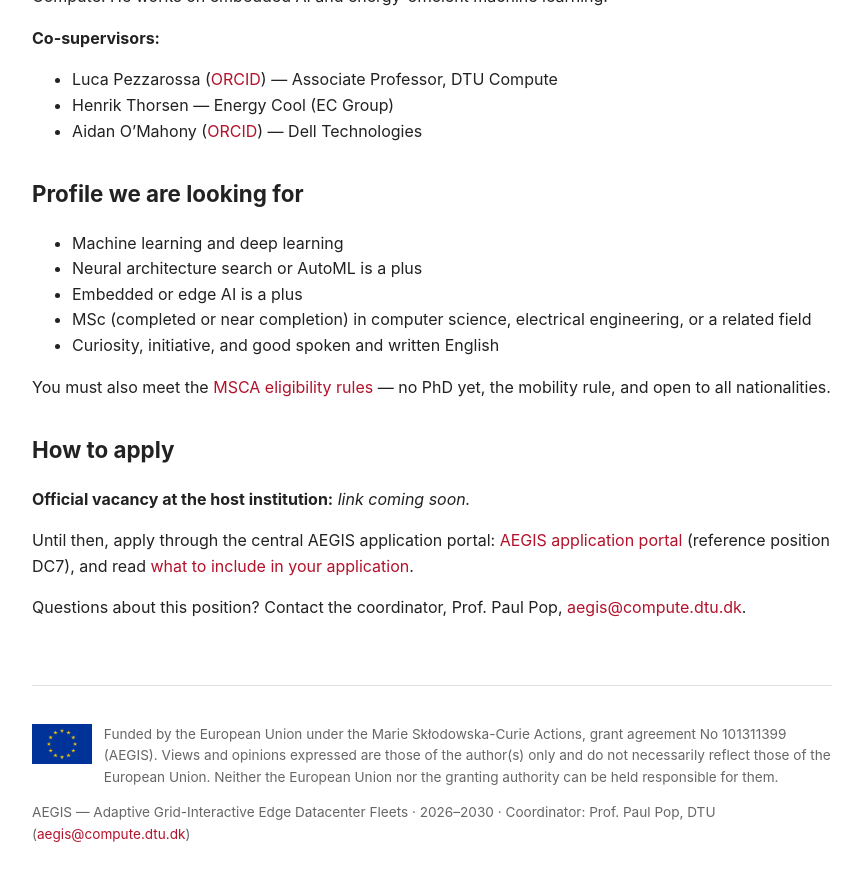
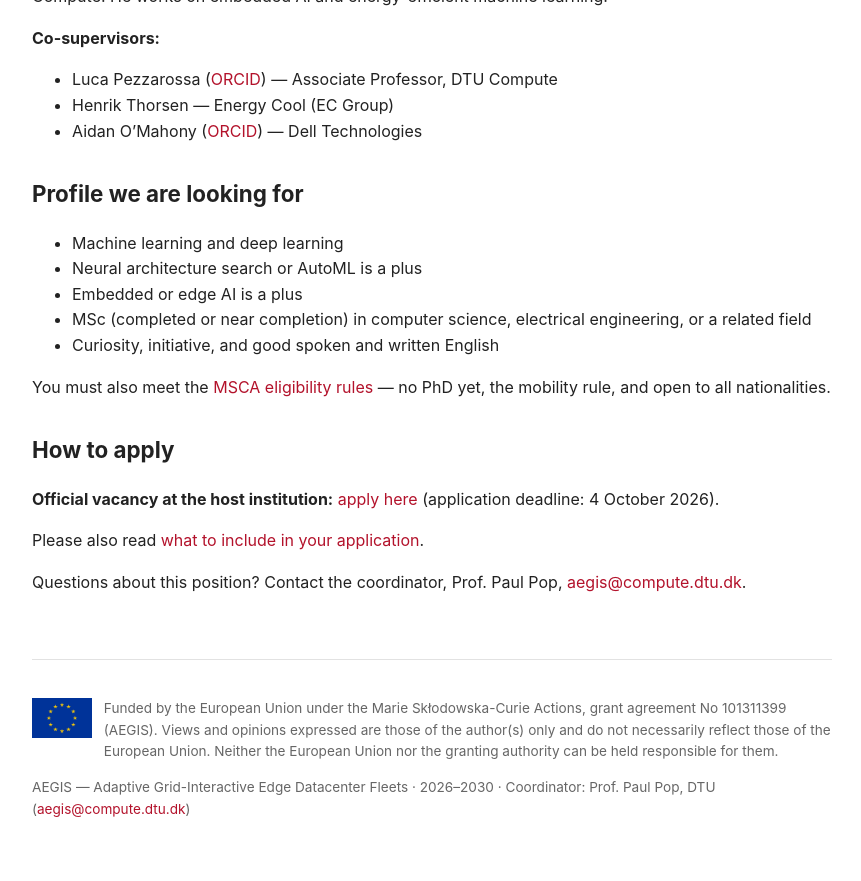
Before and after one commit to aegis-dn/aegis-dn.github.io, a Jekyll site: the page built from positions/dc07.md, in a window 1280 px wide and 900 px high, scrolled down 1380 px. Shown: the top 881 px of the window, without its empty margins (208-1069 px from the left). Built offline with Jekyll 4.4.1, drawn with Linux system fonts in a browser that asks for light colours.

Commit message:
Add official vacancy links for DC7 (DTU) and DC10 (Dell)
Co-Authored-By: Claude Fable 5 <noreply@anthropic.com>
Claude-Session: https://claude.ai/code/session_01QPvhehdW6b6exmyuZvSuWQ

```diff
--- a/_includes/apply-block.html
+++ b/_includes/apply-block.html
@@ -1,8 +1,16 @@
 <h2>How to apply</h2>
+{% if include.official %}
+<p><strong>Official vacancy at the host institution:</strong>
+<a href="{{ include.official }}" target="_blank" rel="noopener">apply here</a>{% if include.deadline %}
+(application deadline: {{ include.deadline }}){% endif %}.</p>
+<p>Please also read
+<a href="/how-to-apply/">what to include in your application</a>.</p>
+{% else %}
 <p><strong>Official vacancy at the host institution:</strong> <em>link coming soon.</em></p>
 <p>Until then, apply through the central AEGIS application portal:
 <a href="https://zrec.eu/mW1f0">AEGIS application portal</a>
 (reference position {{ include.dc }}), and read
 <a href="/how-to-apply/">what to include in your application</a>.</p>
+{% endif %}
 <p>Questions about this position? Contact the coordinator,
 Prof. Paul Pop, <a href="mailto:aegis@compute.dtu.dk">aegis@compute.dtu.dk</a>.</p>
--- a/positions/dc07.md
+++ b/positions/dc07.md
@@ -55,4 +55,4 @@ The Embedded Systems Engineering section at DTU Compute works on methods, tools,
 
 You must also meet the [MSCA eligibility rules](/job-requirements/) — no PhD yet, the mobility rule, and open to all nationalities.
 
-{% include apply-block.html dc="DC7" %}
+{% include apply-block.html dc="DC7" official="https://efzu.fa.em2.oraclecloud.com/hcmUI/CandidateExperience/en/sites/CX_2001/job/7819" deadline="4 October 2026" %}
```
Also changed, not shown: positions/dc10.md (+1 -1 lines).
